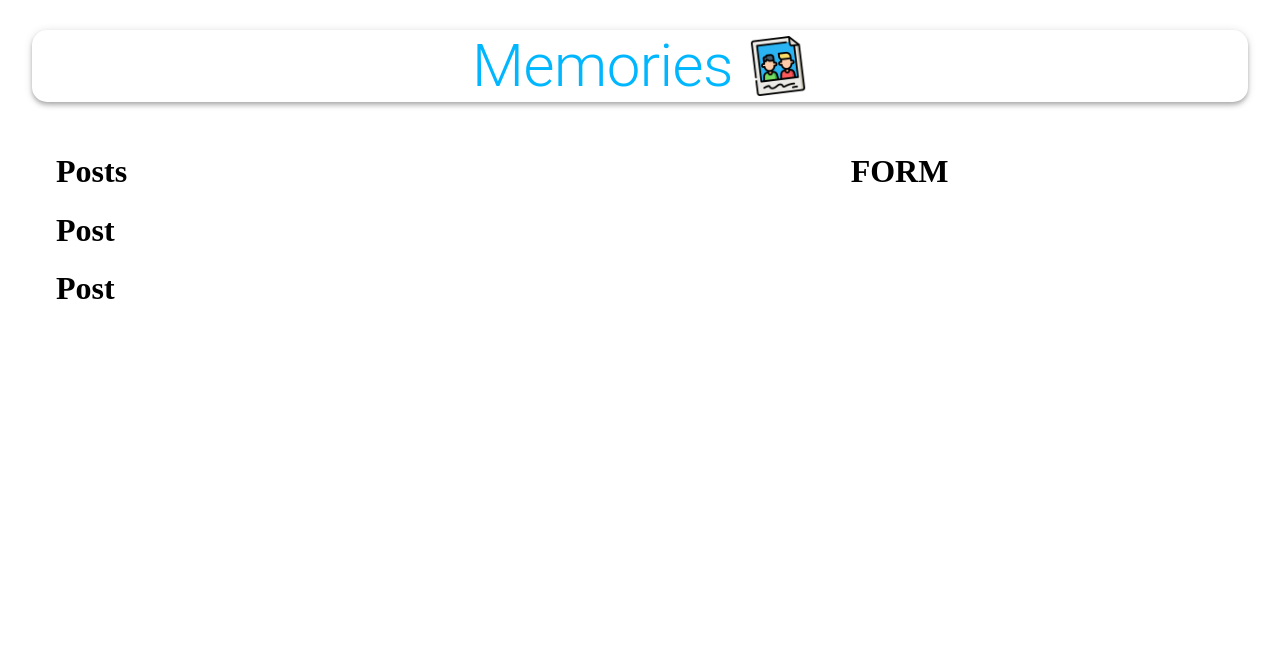
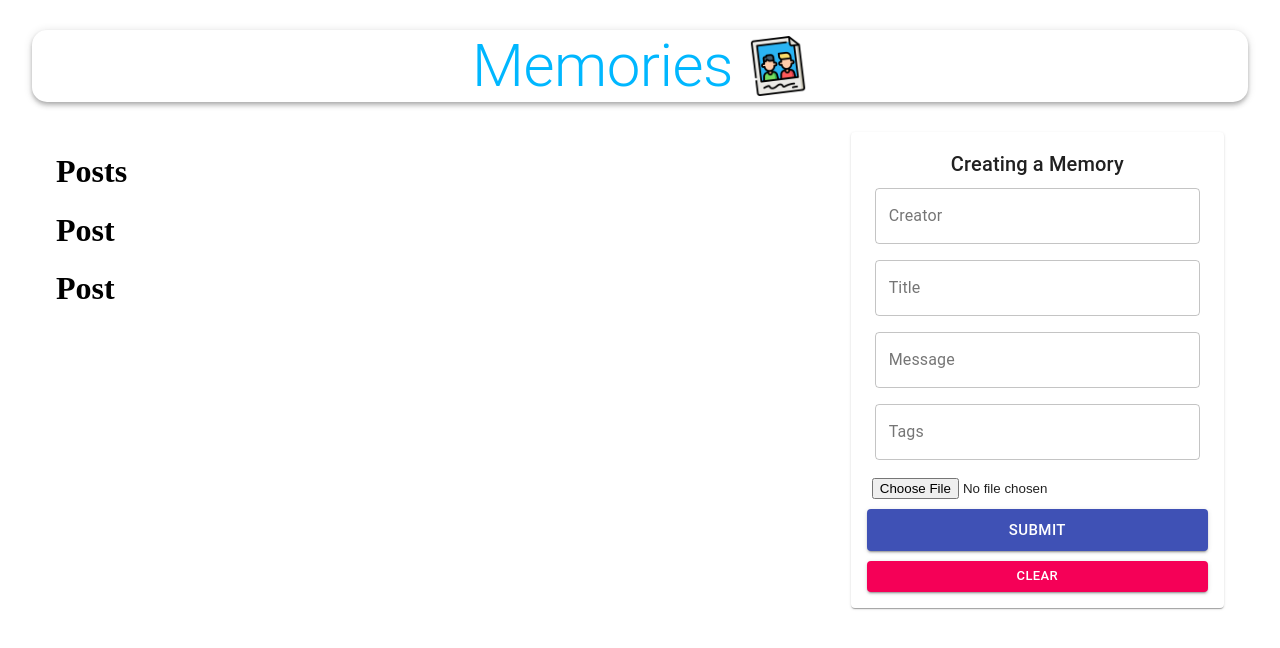
Before and after one commit to Itsyaboikris/memories-project-client, a React (Create React App) app: page / in a window 1280 px wide. Shown: the top 648 px of the page. Built offline with nearby package versions, Linux system fonts and the light colour scheme.

Commit message:
Form Layout

```diff
--- a/src/components/Forms/Form.js
+++ b/src/components/Forms/Form.js
@@ -1,10 +1,45 @@
-import React from "react";
+import React, {useState} from "react";
+import {Paper, Button, TextField, Typography} from "@material-ui/core";
 import useStyles from './style';
+import FileBase from "react-file-base64";
 
 const Form = () => {
     const classes = useStyles();
+
+    const [postData, setPostData] = useState({
+        creator: '', title: '', message: '', tags: '', selectedFile: ''
+    });
+    const handleSubmit = () => {
+
+    };
+
+    const clear = () => {
+
+    };
+
     return (
-        <h1>FORM</h1>
+        <Paper className={classes.paper}>
+            <form autoComplete="off" noValidate className={`${classes.root} ${classes.form}`} onSubmit={handleSubmit}>
+                <Typography variant="h6">Creating a Memory</Typography>
+                <TextField name="creator" variant="outlined" label="Creator" fullWidth value={postData.creator}
+                           onChange={(e) => setPostData({...postData, creator: e.target.value})}/>
+                <TextField name="title" variant="outlined" label="Title" fullWidth value={postData.title}
+                           onChange={(e) => setPostData({...postData, title: e.target.value})}/>
+                <TextField name="message" variant="outlined" label="Message" fullWidth value={postData.message}
+                           onChange={(e) => setPostData({...postData, message: e.target.value})}/>
+                <TextField name="tags" variant="outlined" label="Tags" fullWidth value={postData.tags}
+                           onChange={(e) => setPostData({...postData, tags: e.target.value})}/>
+                <div className={classes.fileInput}>
+                    <FileBase
+                        type="file"
+                        multiple={false}
+                        onDone={({base64}) => setPostData({...postData, selectedFile: base64})}
+                    />
+                </div>
+                <Button className={classes.buttonSubmit} variant="contained" color="primary" size="large" type="submit" fullWidth>Submit</Button>
+                <Button variant="contained" color="secondary" size="small" onClick={clear} fullWidth>Clear</Button>
+            </form>
+        </Paper>
     );
 };
 
```
